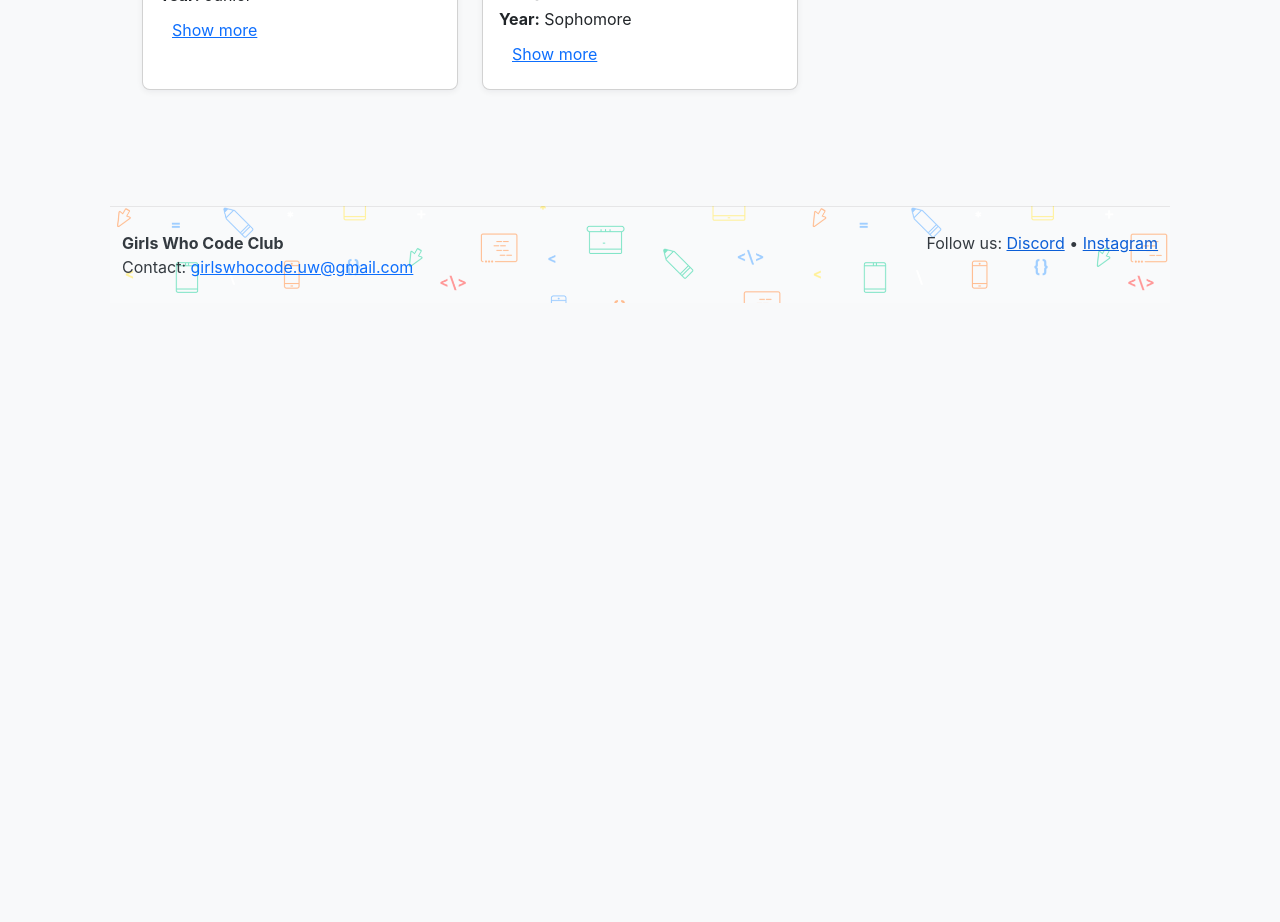
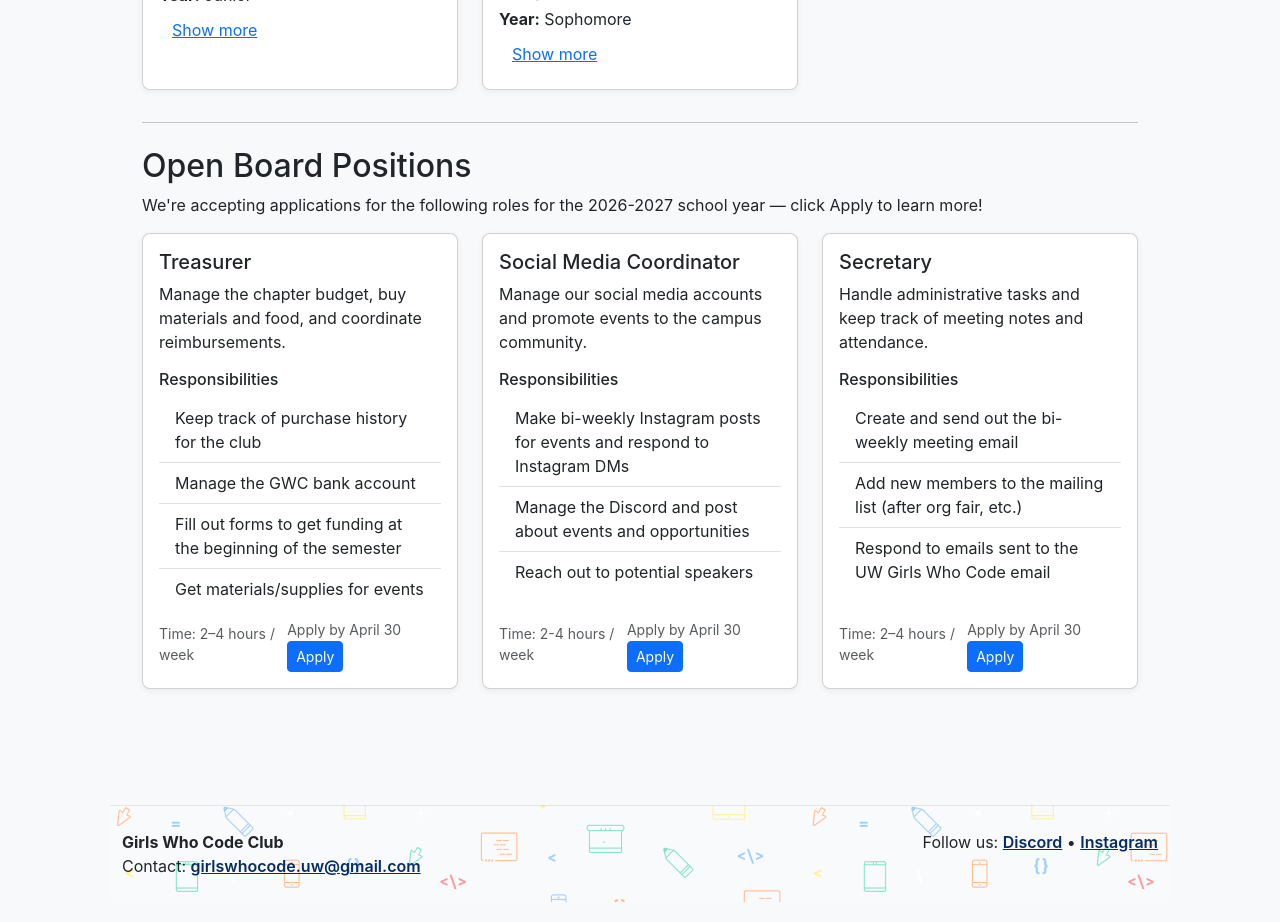
Before and after one commit to CS571-S26/p58, a React (Vite) app: page /#/board in a window 1280 px wide. Shown: the part 1360-2282 px from the top of the page. Before the commit the page ends 1683 px from the top, so only its background shows below. Built offline with nearby package versions, Linux system fonts and the light colour scheme.

Commit message:
final website first draft

```diff
--- a/src/App.css
+++ b/src/App.css
@@ -168,15 +168,16 @@ a:focus, .btn:focus, .form-control:focus, .navbar-brand:focus, .nav-link:focus {
 
 /* Footer contrast improvements */
 .footer {
-	color: #343a40; /* darker text for better contrast */
+	color: #212529; /* darker text for better contrast */
 }
 .footer .footer-link {
-	color: var(--brand-600);
+	color: #052c65; /* darker navy for higher contrast */
+	font-weight: 600;
 	text-decoration: underline;
 }
 .footer .footer-link:focus,
 .footer .footer-link:hover {
-	color: #0a58ca;
+	color: #021b3f; /* even darker on hover/focus */
 	text-decoration: none;
 }
 
--- /dev/null
+++ b/src/components/BoardPosition.jsx
@@ -0,0 +1,36 @@
+import React from 'react'
+import { Card, ListGroup, Button } from 'react-bootstrap'
+
+export default function BoardPosition({ title, summary, responsibilities = [], timeCommitment, deadline, applyLink }) {
+  return (
+    <Card className="h-100 shadow-sm">
+      <Card.Body className="d-flex flex-column">
+        <Card.Title>{title}</Card.Title>
+        {summary && <Card.Text>{summary}</Card.Text>}
+
+        {responsibilities.length > 0 && (
+          <>
+            <h6>Responsibilities</h6>
+            <ListGroup variant="flush" className="mb-2">
+              {responsibilities.map((r, i) => (
+                <ListGroup.Item key={i}>{r}</ListGroup.Item>
+              ))}
+            </ListGroup>
+          </>
+        )}
+
+        <div className="mt-auto d-flex justify-content-between align-items-center">
+          <small className="text-muted">{timeCommitment ? `Time: ${timeCommitment}` : ''}</small>
+          <div>
+            {deadline && <small className="text-muted me-3">Apply by {deadline}</small>}
+            {applyLink ? (
+              <Button href={applyLink} variant="primary" size="sm">Apply</Button>
+            ) : (
+              <Button variant="outline-primary" size="sm" disabled>Apply</Button>
+            )}
+          </div>
+        </div>
+      </Card.Body>
+    </Card>
+  )
+}
--- a/src/components/Gallery.jsx
+++ b/src/components/Gallery.jsx
@@ -24,6 +24,8 @@ export default function Gallery({ images = [] }) {
               role="button"
               onClick={() => open(idx)}
               className="h-100 shadow-sm"
+              tabIndex={0}
+              onKeyDown={(e) => { if (e.key === 'Enter' || e.key === ' ') { e.preventDefault(); open(idx) } }}
             >
               <Card.Img
                 variant="top"
@@ -47,7 +49,11 @@ export default function Gallery({ images = [] }) {
         </Modal.Header>
         <Modal.Body className="text-center">
           {active != null && (
-            <img src={images[active].src} alt={images[active].alt || ''} style={{ maxWidth: '100%', height: 'auto' }} />
+            <img
+              src={images[active].src}
+              alt={images[active].alt || images[active].caption || `Photo ${active + 1}`}
+              style={{ maxWidth: '100%', height: 'auto' }}
+            />
           )}
         </Modal.Body>
       </Modal>
--- a/src/components/SiteFooter.jsx
+++ b/src/components/SiteFooter.jsx
@@ -14,7 +14,7 @@ export default function SiteFooter() {
         <Row>
           <Col md={6}>
             <strong>Girls Who Code Club</strong>
-            <div>Contact: <a href="mailto:girlswhocode.uw@gmail.com" aria-label="Email girls who code">girlswhocode.uw@gmail.com</a></div>
+            <div>Contact: <a href="mailto:girlswhocode.uw@gmail.com" aria-label="Email girls who code" className="footer-link">girlswhocode.uw@gmail.com</a></div>
           </Col>
           <Col md={6} className="text-md-end">
             <nav aria-label="social links">
--- a/src/pages/BoardPage.jsx
+++ b/src/pages/BoardPage.jsx
@@ -1,6 +1,7 @@
 import '../App.css'
 import SiteFooter from '../components/SiteFooter'
 import Member from '../components/Member'
+import BoardPosition from '../components/BoardPosition'
 import trisha from '../images/trisha.png'
 import sidney from '../images/sidney.png'
 import justina from '../images/justina.png'
@@ -57,6 +58,46 @@ export default function BoardPage() {
     }
   ]
 
+  const positions = [
+    {
+      title: 'Treasurer',
+      summary: 'Manage the chapter budget, buy materials and food, and coordinate reimbursements.',
+      responsibilities: [
+        'Keep track of purchase history for the club',
+        'Manage the GWC bank account',
+        'Fill out forms to get funding at the beginning of the semester',
+        'Get materials/supplies for events'
+      ],
+      timeCommitment: '2–4 hours / week',
+      deadline: 'April 30',
+      applyLink: 'https://docs.google.com/forms/d/e/1FAIpQLScT_YtbO2cOihaittzyO2ZloGTizjljeXIz_CMk0FLjKQspVg/viewform?usp=dialog'
+    },
+    {
+      title: 'Social Media Coordinator',
+      summary: 'Manage our social media accounts and promote events to the campus community.',
+      responsibilities: [
+        'Make bi-weekly Instagram posts for events and respond to Instagram DMs',
+        'Manage the Discord and post about events and opportunities',
+        'Reach out to potential speakers'
+      ],
+      timeCommitment: '2-4 hours / week',
+      deadline: 'April 30',
+      applyLink: 'https://docs.google.com/forms/d/e/1FAIpQLScT_YtbO2cOihaittzyO2ZloGTizjljeXIz_CMk0FLjKQspVg/viewform?usp=dialog'
+    },
+    {
+      title: 'Secretary',
+      summary: 'Handle administrative tasks and keep track of meeting notes and attendance.',
+      responsibilities: [
+        'Create and send out the bi-weekly meeting email',
+        'Add new members to the mailing list (after org fair, etc.)',
+        'Respond to emails sent to the UW Girls Who Code email'
+      ],
+      timeCommitment: '2–4 hours / week',
+      deadline: 'April 30',
+      applyLink: 'https://docs.google.com/forms/d/e/1FAIpQLScT_YtbO2cOihaittzyO2ZloGTizjljeXIz_CMk0FLjKQspVg/viewform?usp=dialog'
+    }
+  ]
+
   return (
     <div className="min-vh-100 d-flex flex-column">
       <main className="flex-grow-1">
@@ -71,6 +112,16 @@ export default function BoardPage() {
                 </Col>
               ))}
             </Row>
+              <hr />
+              <h2 className="mt-4">Open Board Positions</h2>
+              <p>We're accepting applications for the following roles for the 2026-2027 school year — click Apply to learn more!</p>
+              <Row>
+                {positions.map((p) => (
+                  <Col md={6} lg={4} className="mb-3" key={p.title}>
+                    <BoardPosition {...p} />
+                  </Col>
+                ))}
+              </Row>
           </Container>
         </section>
       </main>
--- a/src/pages/EventsPage.jsx
+++ b/src/pages/EventsPage.jsx
@@ -26,6 +26,8 @@ export default function EventsPage() {
                 />
               </Col>
             </Row>
+            <br/>
+            <br/>
             <h2>Tentative Events: Fall 2026</h2>
             <Row>
               <Col md={6} className="mb-3">
--- a/src/pages/FormsPage.jsx
+++ b/src/pages/FormsPage.jsx
@@ -1,5 +1,6 @@
 import React from 'react'
 import { Container, Row, Col, Card, Button } from 'react-bootstrap'
+import SiteFooter from '../components/SiteFooter'
 import side1 from '../images/gwc_side_image.png'
 import side2 from '../images/gwc_side_2.jpeg'
 import side3 from '../images/gwc_side_3.png'
@@ -44,7 +45,7 @@ export default function FormsPage() {
               <Card className="h-100">
                 <Card.Body>
                   <Card.Title>Join the Board</Card.Title>
-                  <Card.Text>Interested in a board role? Fill out the application form.</Card.Text>
+                  <Card.Text>Interested in a board role? Fill out the application form or learn more on the board positions page.</Card.Text>
                   <Button
                     href={JOIN_URL}
                     target="_blank"
@@ -86,6 +87,7 @@ export default function FormsPage() {
           </div>
         </Container>
       </section>
+      <SiteFooter/>
     </div>
   )
 }
--- a/src/pages/HomePage.jsx
+++ b/src/pages/HomePage.jsx
@@ -25,7 +25,7 @@ export default function HomePage() {
             <Col md={5} className="mb-3">
               <Card className="hero-event shadow-sm">
                 <Card.Body>
-                  <h6 className="text-muted">Upcoming</h6>
+                  <p className="text-muted small mb-2">Upcoming</p>
                   <Event
                     title="Final Meeting of the Semester"
                     date="Apr 27 • 7:30 PM"
@@ -122,6 +122,7 @@ export default function HomePage() {
           <h3>... And More!</h3>
         </Container>
       </section>
+      <br/>
 
       <section className="section" id="rsvp">
         <Container>
```
Also changed, not shown: 21 other files (tests, documents, lock files or other folders).
